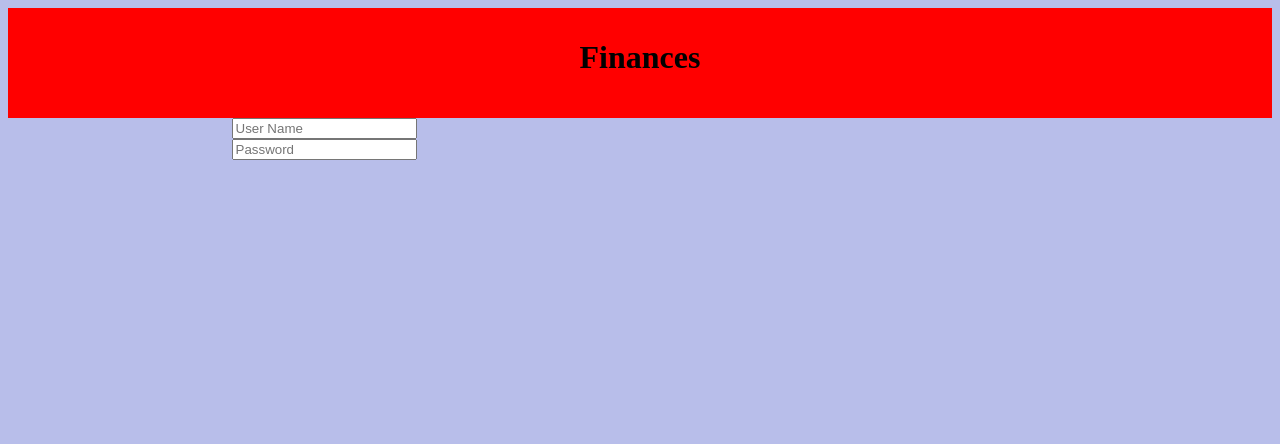
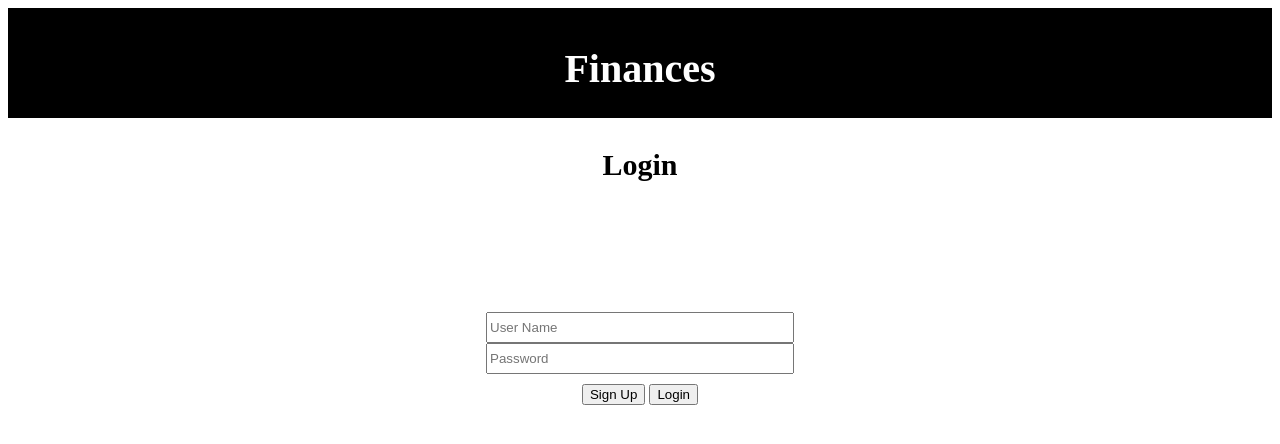
Before and after one commit to aayushBhansali/Finance-Management-System, a Flask app: page / in a window 1280 px wide. Shown: the top 444 px of the page. Run offline with Flask 2, Linux system fonts and the light colour scheme.

Commit message:
Login Signup Done

```diff
--- a/application.py
+++ b/application.py
@@ -1,4 +1,5 @@
-from flask import Flask, render_template
+from flask import Flask, render_template, request
+import pymysql
 
 app = Flask(__name__)
 
@@ -8,6 +9,62 @@ def home():
     return render_template("login.html")
 
 
+@app.route("/signup", methods = ["GET", "POST"])
+def signup():
+    return render_template("signup.html")
+
+
+@app.route("/signup-success", methods = ['POST', 'GET'])
+def signup_success():
+    fname = request.form["Name"]
+    contact = request.form["contact"]
+    uname = request.form["uname"]
+    pswd = request.form["passwd"]
+    city = request.form["city"]
+    email = request.form["email"]
+
+    db = pymysql.connect("localhost", "aayush", "deadpool", "Finance")
+    cur = db.cursor()
+
+    cur.execute("INSERT INTO Signup (Name, Contact, Username, Password, City, Email) VALUES ('{}', '{}', '{}', '{}', '{}', '{}')".format(fname, contact, uname, pswd, city, email))
+    db.commit()
+    return render_template('login.html')
+
+
+@app.route("/login-success", methods = ['GET', 'POST'])
+def log_success():
+    username = request.form['usname']
+    password = request.form['passwd']
+
+    db = pymysql.connect("localhost", "aayush", "deadpool", "Finance")
+    cur = db.cursor()
+
+    cur.execute("SELECT * FROM Signup WHERE Username = '{}'".format(username))
+    temp = cur.fetchall()
+    id = int(temp[0][0])
+    print(id)
+    check = temp[0][4]
+
+    cat_id = []
+    amount = []
+    cat_name = []
+
+    cur.execute("SELECT * FROM Expenses WHERE ID = {}".format(id))
+    exp = cur.fetchall()
+    print(exp)
+
+    if check == password:
+        for i in range(len(exp)):
+            amount.append(exp[i][3])
+            cur.execute("SELECT * FROM Categories WHERE Cat_ID = '{}'".format(exp[i][1]))
+            cat_name.append(cur.fetchall()[0][1])
+
+        data = zip(cat_name, amount)
+        return render_template("home.html", Name = username, data = data)
+    else:
+        return render_template("login.html")
+
+
 
 
 if __name__ == "__main__":
--- /dev/null
+++ b/static/JS/login.js
@@ -0,0 +1,5 @@
+login-success = function(){
+  document.getElementByID("login-btn").onclick = function(){
+      location.href = "http://127.0.0.1:5000/signup";
+    };
+}
--- a/static/css/style.css
+++ b/static/css/style.css
@@ -1,21 +1,57 @@
 #Titlebar{
     padding-top : 10px;
-    background-color : #FF0000;
+    background-color : #000000;
     height : 100px;
 }
 
+#ftable{
+    padding-left: 5px;
+    padding-right: 5px;
+    padding-top: 5px;
+    padding-bottom: 5px;
+}
+
+#ltext{
+  font-weight: bold;
+  font-size: 30px;
+}
+
+#buttons{
+  padding-top: 10px;
+}
+
+#ftable{
+  font-size: 20px !important;
+}
+
+#Main-finance{
+  text-align: center;
+  padding-top: 100px;
+  width: 100%;
+  font-size: 40px;
+}
+
 body{
-    background-color: #b8beea;
+
 }
 
 #login-form{
-    text-align: center;
+    padding-top: 100px;
+    width: 50%;
+    padding-left: 25%;
 }
 
 #loginBlock{
     width: 100%;
+    border-top: 1px;
+    border-bottom: 1px;
+    border-left: 1px;
+    border-right: 1px;
+    border-color: black;
 }
 
 #Login{
+
+    padding-left: 25%;
     width: 50%;
 }
--- a/templates/layout.html
+++ b/templates/layout.html
@@ -3,12 +3,13 @@
 <html>
   <head>
     <link rel="stylesheet" href="http://127.0.0.1:5000/static/css/style.css">
+    <script src = "http://127.0.0.1:5000/static/JS/login.js"> </script>
     <title> {% block title %} {% endblock %} </title>
   </head>
 
   <body>
     <div id = "Titlebar">
-      <h1 align = "center"> Finances </h1>
+      <h1 align = "center" style="color: white; font-size: 40px;"> Finances </h1>
     </div>
 
     {% block body %} {% endblock %}
--- a/templates/login.html
+++ b/templates/login.html
@@ -5,13 +5,17 @@
 
 {% block body %}
 <div id="loginBlock">
+    <p align="center" id="ltext"> Login </p>
     <div id = "Login">
-        <form id="login-form">
-            <input type="text" placeholder="User Name "> <br>
-            <input type="password" placeholder="Password">
-
+        <form method="post" id="login-form" align="center">
+            <input name = "usname" style="height: 25px; width: 300px;" type="text" placeholder="User Name ">
+            <input name = "passwd" style="height: 25px; width: 300px;" type="password" placeholder="Password">
+            <div id="buttons">
+              <button id = "signup-btn" onclick="javascript: form.action='http://127.0.0.1:5000/signup';"> Sign Up </button>
+              <button id = "login-btn" onclick="javascript: form.action='http://127.0.0.1:5000/login-success';"> Login </button>
+            </div>
         </form>
-</div>
+      </div>
 </div>
 
 {% endblock %}
```
Also changed, not shown: templates/home.html (added, +20 -0 lines), templates/signup.html (added, +25 -0 lines), static/images/wallpaper.png (added).
